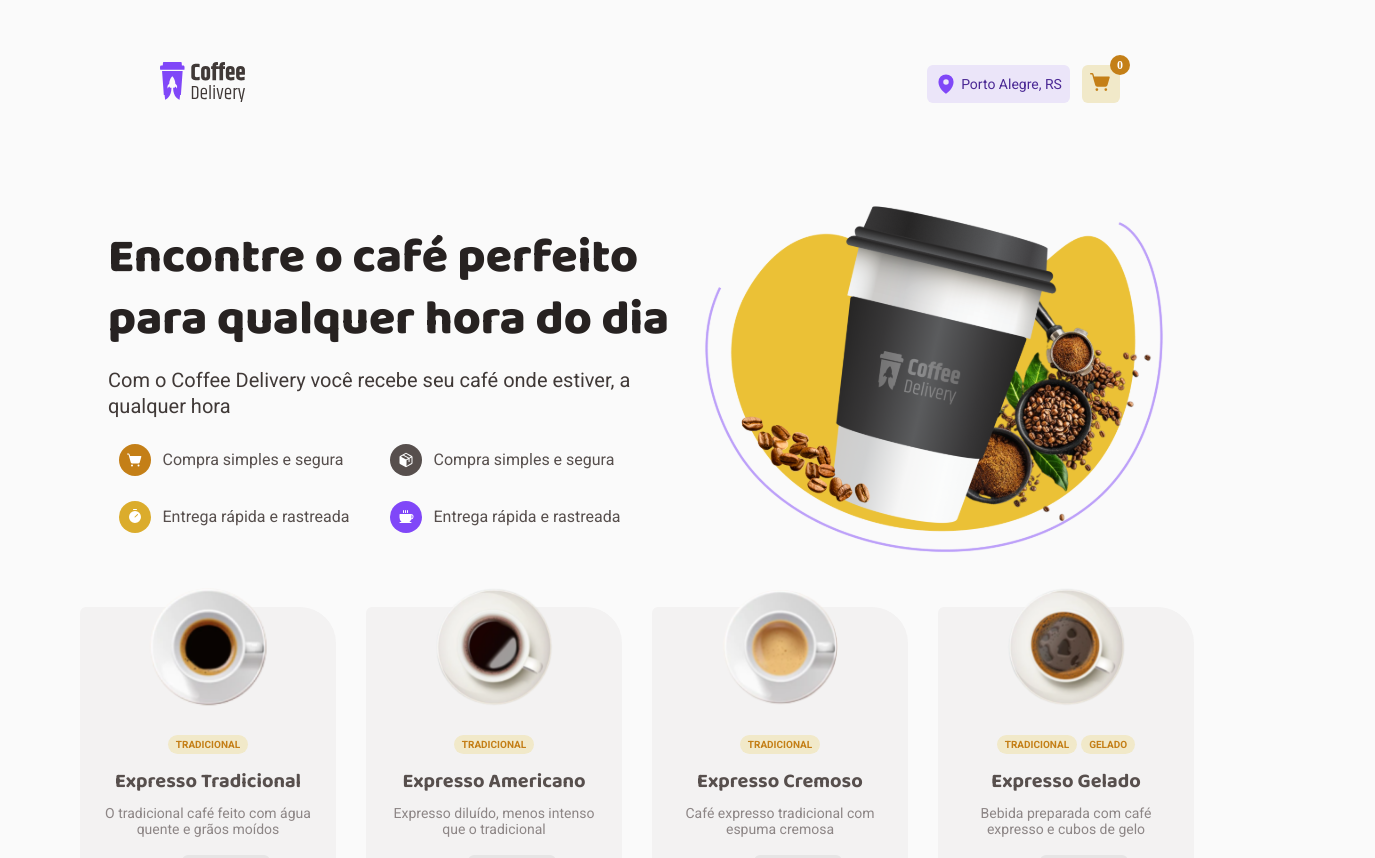
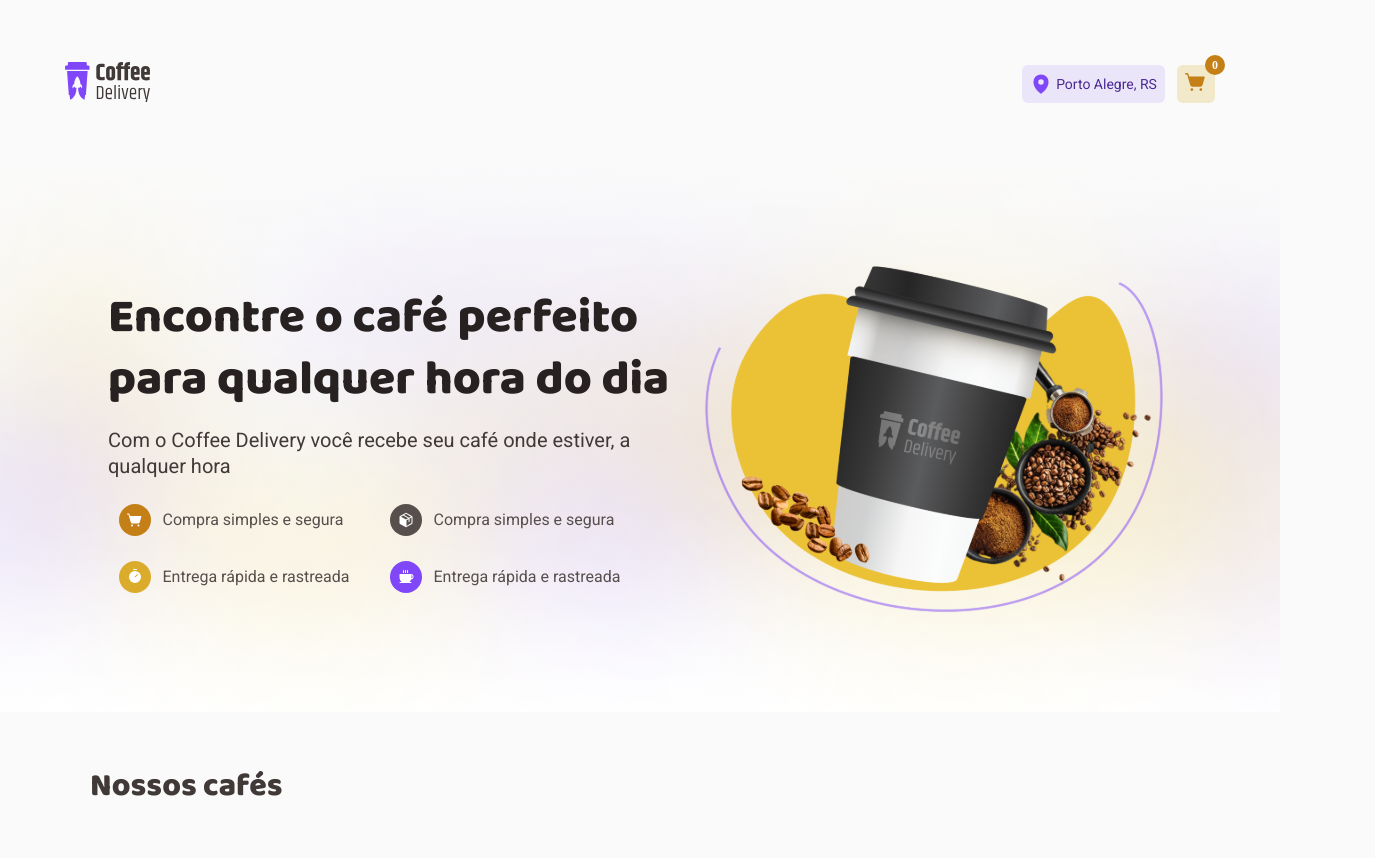
Before and after one commit to thayronFeitosa/Coffee-Delivery, a React (Vite) app: page / in a window 1280 px wide. Shown: the top 858 px of the page, 1375 px wide, since content can reach past the window. Built offline with nearby package versions, Linux system fonts and the light colour scheme.

Commit message:
feat: finish style page home

```diff
--- a/package.json
+++ b/package.json
@@ -11,6 +11,7 @@
   "dependencies": {
     "@types/react-router-dom": "^5.3.3",
     "phosphor-react": "^1.4.1",
+    "polished": "^4.2.2",
     "react": "^18.2.0",
     "react-dom": "^18.2.0",
     "react-router-dom": "^6.3.0",
--- a/src/components/header/styles.ts
+++ b/src/components/header/styles.ts
@@ -6,7 +6,7 @@ export const HeaderContainer = styled.div`
   flex-direction: row;
   align-items: center;
   justify-content: space-between;
-
+  width: 1150px;
   height: 104px;
   padding: 32px 160px;
 `
--- a/src/pages/home/components/description/styles.ts
+++ b/src/pages/home/components/description/styles.ts
@@ -1,6 +1,14 @@
 import styled from 'styled-components';
+import introBackgroundImg from "../../../../assets/intro-background.png";
+import { rgba } from "polished";
 
 export const Container = styled.div`
+  width: 100%;
+  height: 34rem;
+
+  background: ${() => `url(${introBackgroundImg}) no-repeat center, linear-gradient(0deg, #FFFFFF 0%, ${rgba('#FAFAFA', 0.2)} 50%, #FAFAFA 100%)`};
+  background-size: cover;
+
   display: flex;
   align-items: center;
   justify-content: center;
@@ -12,7 +20,7 @@ export const HeaderContainer = styled.div`
   flex-direction: row;
   align-items: center;
   justify-content: space-between;
-  width: 1848px;
+  width: 1150px;
   padding: 32px 160px;
 `;
 
--- a/src/pages/home/index.tsx
+++ b/src/pages/home/index.tsx
@@ -1,16 +1,18 @@
 import { CardCoffeeCatalog } from "../../components/cardCoffeeCatalog";
 import { Header } from "../../components/header";
 import { DescriptionHome } from "./components/description";
-import { Container, ContainerCoffee } from "./styles";
+import { Container, ContainerCoffee, TitleContainerCoffee } from "./styles";
 import allCoffees from '../../../teste.json';
 
 export function Home() {
 
   return (
     <>
-      <Header />
-      <DescriptionHome />
       <Container>
+        <Header />
+        <DescriptionHome />
+
+          <TitleContainerCoffee><p>Nossos cafés</p></TitleContainerCoffee>
         <ContainerCoffee>
           {allCoffees.data.map((data) => (
             <CardCoffeeCatalog
--- a/src/pages/home/styles.ts
+++ b/src/pages/home/styles.ts
@@ -21,3 +21,24 @@ export const ContainerCoffee = styled.div`
     margin: 15px
   }
 `;
+
+export const TitleContainerCoffee = styled.div`
+  display: flex;
+  flex-direction: row;
+
+  width: 1100px;
+  flex-wrap: wrap;
+  margin-top: 54px;
+  margin-bottom: 54px;
+
+  p {
+
+    font-family: 'Baloo 2';
+    font-style: normal;
+    font-weight: 800;
+    font-size: 32px;
+    line-height: 130%;
+
+    color: #403937;
+  }
+`;
```
Also changed, not shown: src/assets/intro-background.png (added), 1 other file (tests, documents, lock files or other folders).
